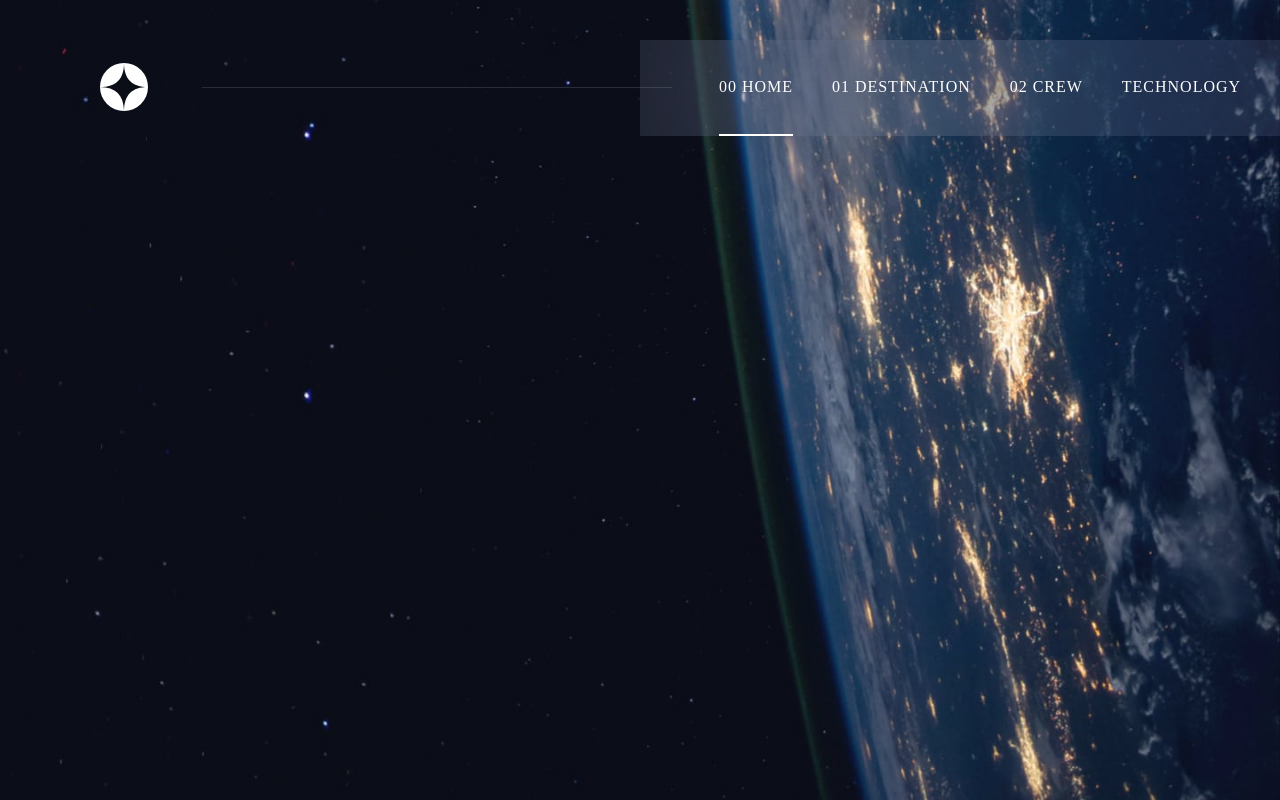
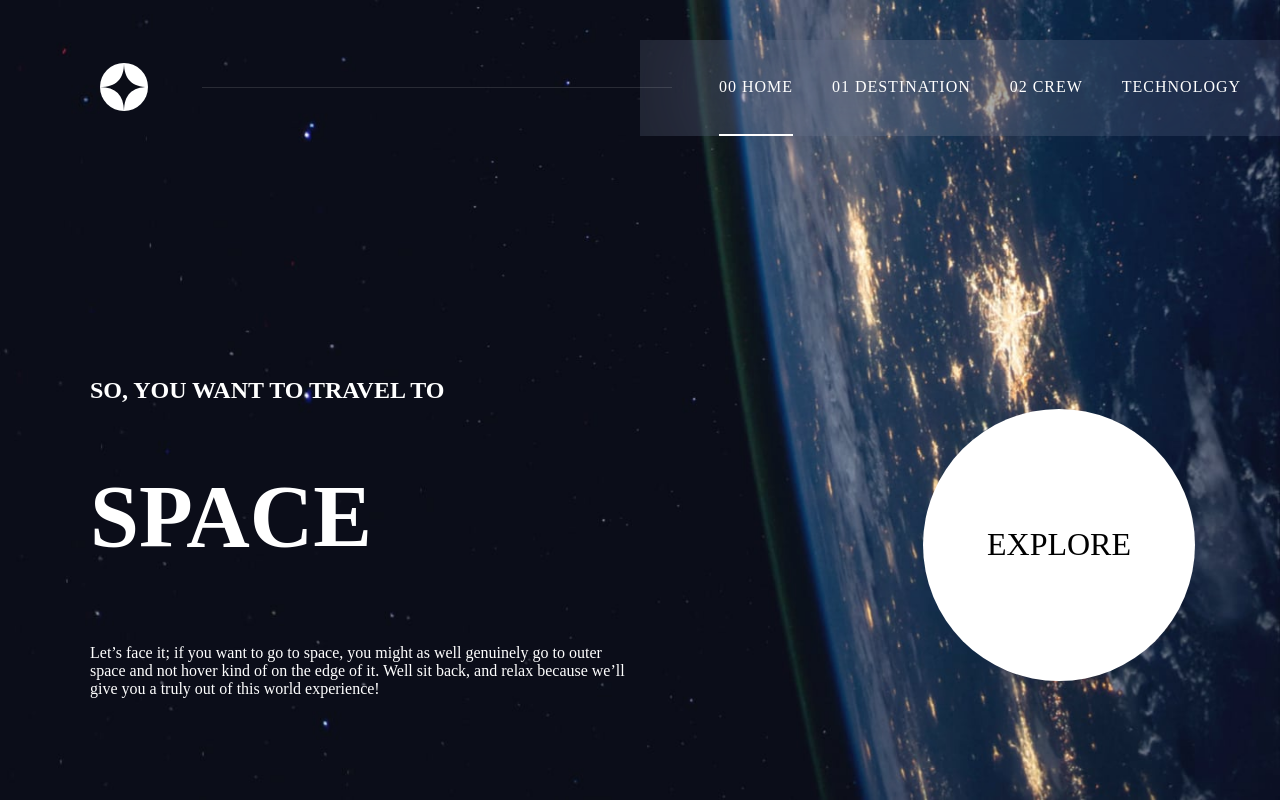
Before and after one commit to iraeveras/frontend_mentor, a React (Vite) app in the folder site-de-turismo-espacial/: page / in a window 1280 px wide. Built offline with nearby package versions, Linux system fonts and the light colour scheme; a web font is replaced by a local one.

Commit message:
feat: created content page home

```diff
--- a/site-de-turismo-espacial/src/pages/home/index.css
+++ b/site-de-turismo-espacial/src/pages/home/index.css
@@ -1,8 +1,126 @@
 .home {
+    display: flex;
+    align-items: center;
+    justify-content: center;
     width: 100%;
     height: 100vh;
     background-image: url("../../assets/home/background-home-desktop.jpg");
     background-position: center;
     background-size: cover;
     background-repeat: no-repeat;
+    transition: 0.5s ease;
 }
+
+.wrapper {
+    display: flex;
+    align-items: end;
+    justify-content: center;
+    max-width: 1110px;
+    height: 632px;
+}
+
+.wrapper-content {
+    display: grid;
+    grid-template-columns: repeat(2, 1fr);
+    width: 100%;
+    align-items: center;
+    height: 343px;
+}
+
+.space {
+    display: flex;
+    flex-direction: column;
+    justify-content: space-between;
+    gap: 25px;
+    width: 100%;
+    height: 100%;
+}
+
+.space h6,
+.space h1,
+.space p {
+    display: flex;
+    align-items: center;
+    padding: 5px;
+    color: #fff;
+}
+
+.space h6 {
+    font-size: 1.5rem;
+    height: 34px;
+    text-transform: uppercase;
+}
+
+.space h1 {
+    font-size: 5.5rem;
+    height: 165px;
+    text-transform: uppercase;
+}
+
+.space p {
+    height: 90px;
+}
+
+.explore {
+    display: flex;
+    align-items: center;
+    justify-content: end;
+    width: 100%;
+    height: 272px;
+}
+
+.explore-button {
+    position: relative;
+    display: flex;
+    align-items: center;
+    justify-content: center;
+    width: 272px;
+    height: 100%;
+}
+
+.explore-button a {
+    display: flex;
+    align-items: center;
+    justify-content: center;
+    width: 272px;
+    height: 272px;
+    border-radius: 50%;
+    text-decoration: none;
+    text-transform: uppercase;
+    color: #000;
+    font-size: 32px;
+    background-color: #fff;
+    transition: 0.3s ease;
+}
+
+
+
+
+.explore-button a:hover::before {
+    content: "";
+    position: absolute;
+    width: 450px;
+    height: 450px;
+    border-radius: 100%;
+    background: rgba(255, 255, 255, 0.2);
+    transition: all 0.3s ease;
+}
+
+@media screen and (max-width: 768px) {
+    .home {
+        background-image: url("../../assets/home/background-home-tablet.jpg");
+        background-position: center;
+        background-size: cover;
+        background-repeat: no-repeat;
+    }
+}
+
+
+@media screen and (max-width: 470px) {
+    .home {
+        background-image: url("../../assets/home/background-home-mobile.jpg");
+        background-position: center;
+        background-size: cover;
+        background-repeat: no-repeat;
+    }
+}
--- a/site-de-turismo-espacial/src/pages/home/index.jsx
+++ b/site-de-turismo-espacial/src/pages/home/index.jsx
@@ -2,7 +2,26 @@ import "./index.css";
 
 const Home = () => {
     return (
-        <div className="home"></div>
+        <div className="home">
+            <div className="wrapper">
+                <div className="wrapper-content">
+                    <div className="space">
+                        <h6>So, you want to travel to</h6>
+                        <h1>Space</h1>
+                        <p>
+                            Let’s face it; if you want to go to space, you might as well genuinely go to
+                            outer space and not hover kind of on the edge of it. Well sit back, and relax
+                            because we’ll give you a truly out of this world experience!
+                        </p>
+                    </div>
+                    <div className="explore">
+                        <div className="explore-button">
+                            <a href="/destination">Explore</a>
+                        </div>
+                    </div>
+                </div>
+            </div>
+        </div>
     )
 }
 
```
